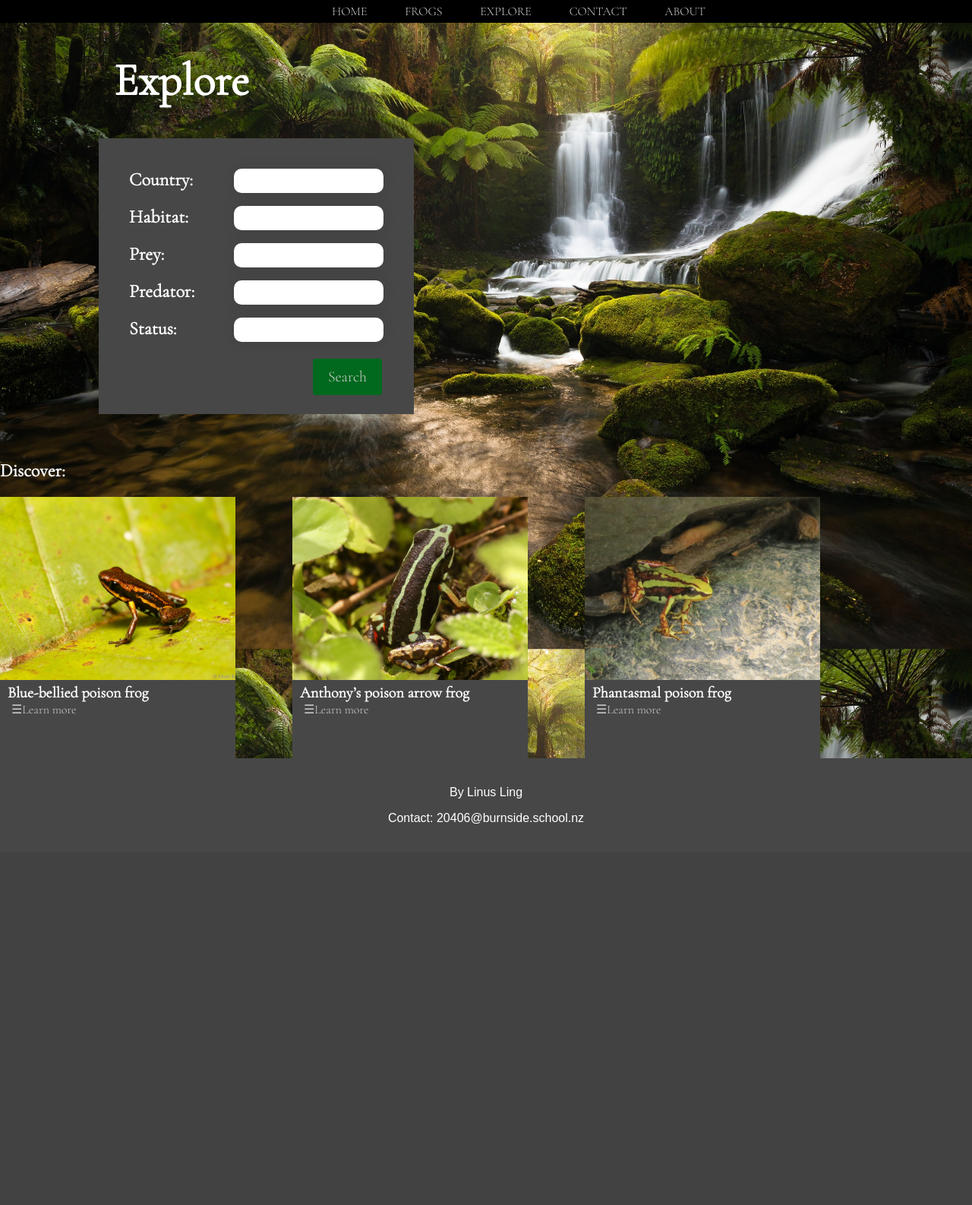
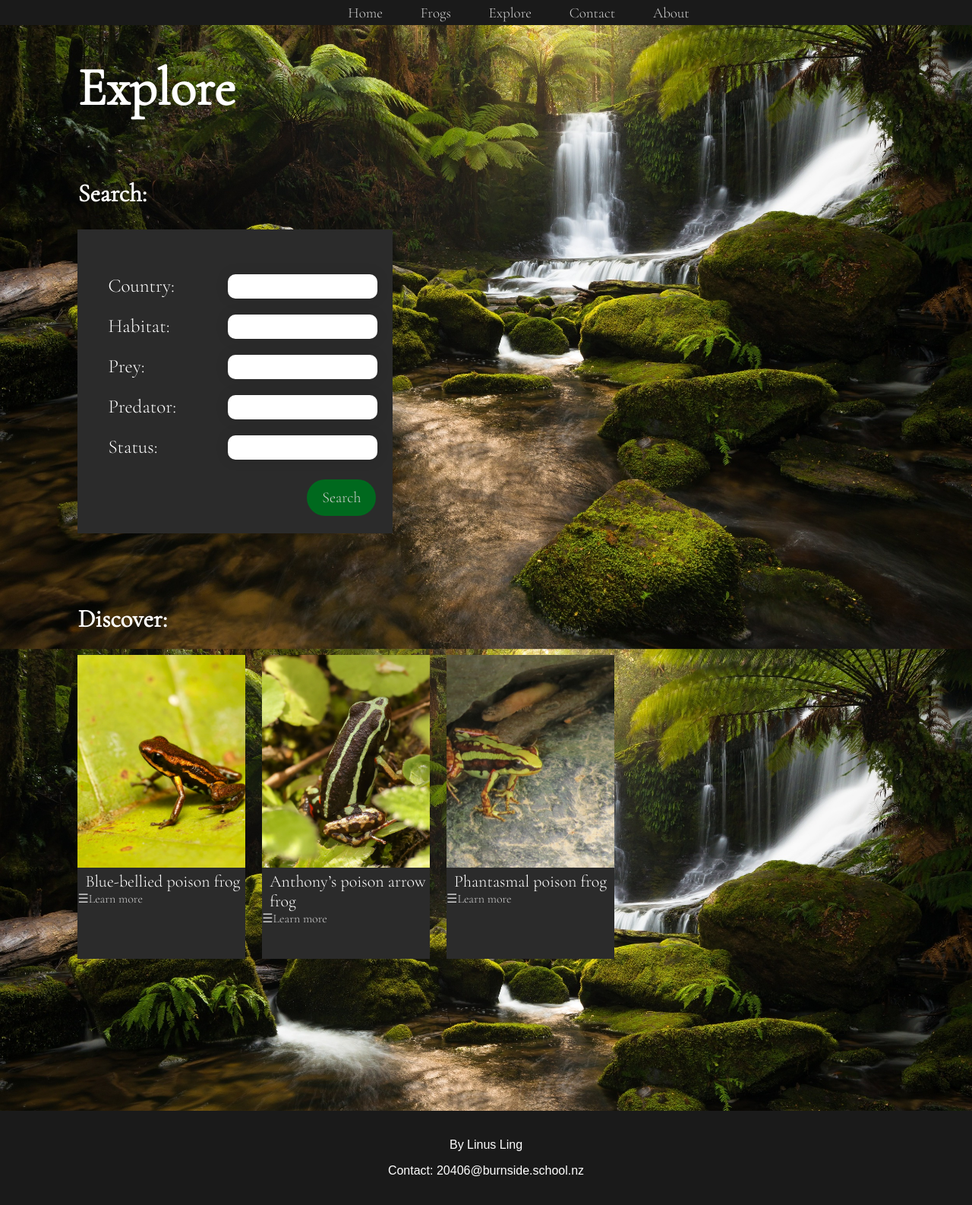
Before and after one commit to protrooper/Linuses-12DTP-project, a Flask app: page /explore in a window 1280 px wide. Shown: the whole page at 76% size. Before the commit the page ends 1085 px from the top, so only its background shows below. Run offline with Flask 3, Linux system fonts and the light colour scheme; data comes from the database, SQL or seed files in the repository.

Commit message:
fixed layout for explore page, changed home page layout, minor tweaks & optimizations for css

```diff
--- a/static/css/style.css
+++ b/static/css/style.css
@@ -11,16 +11,27 @@ body {
     background: url("background.jpg") center/cover fixed no-repeat;
     color:rgb(255, 255, 255);
 
-
     /**make sure footer stays at bottom
     https://dev.to/nehalahmadkhan/how-to-make-footer-stick-to-bottom-of-web-page-3i14- **/
     display: flex;
     flex-direction: column;
 }
 
+h1 {
+    margin: 0;
+    text-align: left;
+    font-size: 70px;
+    padding-left: 8%;
+    padding-top: 40px;
+}
 
-h1 {
-    font-size: 80px;
+h2 {
+    font-size: 33px;
+}
+
+a {
+    text-decoration: none;
+    color: #cfcfcf;
 }
 
 
@@ -33,7 +44,7 @@ h1 {
 }
 
 header {
-    background-color: #000000;
+    background-color: rgb(26, 26, 26);
 }
 
 /**clearfix
@@ -63,10 +74,7 @@ nav li {
 
 nav a {
     text-align: center;
-    color: #cfcfcf;
-    text-decoration: none;
-    font-size: 16px;
-    text-transform: uppercase;
+    font-size: 19px;
 }
 
 /**link hover animations**/
@@ -93,15 +101,12 @@ nav a:hover::before {
 }
 
 
-
-
-
 /**FOOTER
 -----------------------------------------------------------------**/
 
 .footer {
     font-family: Arial, Helvetica, sans-serif;
-    background-color: #474747;
+    background-color: rgb(26, 26, 26);
     text-align: center;
     margin: 0;
     margin-top: auto; /**make sure footer stays at bottom**/
@@ -109,97 +114,68 @@ nav a:hover::before {
 }
 
 
-
-
-
-
 /**HOME PAGE
 -----------------------------------------------------------------**/
 
 .home {
     width: 100%;
-    height: 100%;
+    height: 85vh;
     margin: 0 auto;
     padding: 0px;
-    background-color: #000000;
     padding-bottom: 16%;
-}
-
-.main {
-    margin: 0 auto;
-    width: 100%;
-    height: 750px;
-    padding: 0;
-
-    background: linear-gradient(0deg, rgba(0,0,0,1) 5%, rgba(17,25,1,0) 66%), url("home_page.jpg") center/cover scroll no-repeat ;
+    background: url("home_page.jpg") center/cover scroll no-repeat ;
+    position: relative;
 }
 
 
-.main h2 {
-    padding-top: 135px;
-    padding-left: 30px;
-    margin: 0;
-    text-align: left;
-    font-size: 80px;
-    color: white;
+.home h3 {
+    padding-left: 8%;
+    font-size: 24px;
 }
 
-.main h3 {
-    margin: 0 auto;
-    padding: 0;
-    padding-left: 30px;
-    text-align: left;
-    color: white;
+.content_wrapper {
+    width: 100%;
+    display: flex;
+    justify-content: center;
+    gap: 19px;
+    position: absolute;
+    bottom: 50px;
 }
 
+.content {
+    background-color: #00000083;
+    width: 23%;
+    padding: 20px;
+}
 
-/**"learn more" link hover animation"**/
+.button {
+    font-family: "Cormorant garamond", sans-serif;
+    font-size: 20px;
+    color: #cfcfcf;
+    background-color: #00691e;
+    border: none;
+    padding: 12px 20px;
+    border-radius: 100px ;
+    cursor: pointer;
+    margin: 5px 2px;
+    float: left;
+    transition: all ease-in-out 180ms;
+}
 
-.home a:hover {
+.button:hover {
+    background-color: #00421334;
     color: #ffffff;
 }
-
-.home a::before {
-    content: '';
-    display: block;
-    height: 3px;
-    background-color: #cfcfcf;
-    margin-left: 15px;
-    position: absolute;
-    bottom: 0px;
-    width: 0px;
-
-    transition: all ease-in-out 250ms;
-}
-
-.home a:hover::before {
-    width: 85px;
-}
-
-
-
-
-
-
 
 /**all_frogs page
 ----------------------------------------------------------------------------**/
 
-.all_frogs h2 {
-    margin: 0;
-    text-align: left;
-    font-size: 80px;
-    padding-left: 8%;
-    padding-top: 40px;
-}
-
+/**back_button hover animation**/
 .back_button {
     position: relative;
 }
 
 .back_button a {
-    color: #cfcfcf;
-    text-decoration: none;
     margin-top: 0;
     margin-left: 9%;
     padding-top: 20px;
@@ -230,7 +206,8 @@ nav a:hover::before {
     width: 101px;
 }
 
-
+/**grid items
+for all_frogs and search results pages**/
 
 .grid-item {
   background-color: rgb(43, 43, 43);
@@ -238,7 +215,7 @@ nav a:hover::before {
   transition: all ease-in-out 250ms;
 }
 
-/**hover animation**/
+/**grid item hover animation**/
 .grid-item:hover{
     transform: scale(1.1);
 }
@@ -285,7 +262,6 @@ nav a:hover::before {
 }
 
 
-
 /**frog page
 -------------------------------------------------------------------------**/
 
@@ -329,7 +305,6 @@ nav a:hover::before {
 }
 
 
-
 .info p {
     font-size: 16px;
     padding: 0;
@@ -357,35 +332,34 @@ nav a:hover::before {
 -------------------------------------------------------------------**/
 
 .explore {
-    font-size: 60px;
-    padding: 40px 20px 0;
-    margin: 0 130px;
-    float: left;
+    display: flex;
+    flex-wrap: wrap;
+    column-gap: 60px;
+    row-gap: 200px;
+    margin: 50px 0 200px 8%;
 }
 
-input[type=submit] {
-    font-family: "Cormorant garamond", sans-serif;
-    font-size: 20px;
-    color: #cfcfcf;
-    background-color: #00691e;
-    padding: 12px 20px;
-    border: none;
-    border-radius: 4px;
-    cursor: pointer;
-    margin: 5px 2px;
-    float: right;
+.input_container .button {
+    float:right;
+}
+
+.inputs {
+    width: 415px;
+    margin: 0;
+    height: 360px;
 }
 
 .input_container {
-    width: 375px;
-    background-color: #474747;
-    padding: 20px;
-    margin: 40px 130px;
-    float: left;
+    padding-top: 40px;
+    width: 100%;
+    height: 100%;
+    background-color: rgb(43, 43, 43);
 }
 
-.input_container h2 {
-    margin: 20px;
+.input_container h3 {
+    margin: 19px 20px 23px 40px;
+    font-size: 25px;
+    font-weight: 5;
 }
 
 .input_container input[list] {
@@ -400,9 +374,8 @@ input[type=submit] {
 /**random_frogs**/
 
 .discover {
+    width: 60%;
     margin: 0 ;
-    padding-right: 200px;
-    float: left;
     color: white;
 }
 
@@ -415,32 +388,34 @@ input[type=submit] {
 .random_frog_container {
     display: grid;
     grid-template-columns: 1fr 1fr 1fr;
-    grid-gap: 75px;
-    height: 43vh;
+    grid-gap: 22px;
+    height: 400px;
 }
 
 .random_frog_item {
-    background-color: #474747;
+    background-color: rgb(43, 43, 43);
+    transition: all ease-in-out 250ms;
+}
+
+/**hover animations**/
+
+.random_frog_item:hover {
+    transform: scale(1.1);
 }
 
 .link_container {
     position: relative;
 }
 
-.random_frog_container h4 {
+.random_frog_container h3 {
     margin: 0;
     padding-top: 0;
     padding-left: 10px;
     text-align: left;
-    font-size: 20px;
+    font-size: 22px;
+    font-weight: 4;
 }
 
-.random_frog_container a {
-    padding-left: 15px;
-    text-align: left;
-    color: #cfcfcf;
-    text-decoration: none;
-}
 
 /**INSERT PAGE
 -----------------------------------------------------------------------**/
--- a/templates/all_frogs.html
+++ b/templates/all_frogs.html
@@ -2,7 +2,7 @@
 {%block content%}
 
 <div class = "all_frogs">
-  <h2>Frogs:</h2>
+  <h1>Frogs:</h1>
   <form method="POST" id="sorting_form">
     <select class="sorting-dropdown" name="sort_key">
       <option value="1" {%if sort_key == "1"%}selected{% endif %}>Sort by Name</option>
--- a/templates/explore.html
+++ b/templates/explore.html
@@ -1,11 +1,13 @@
 {%extends "layout.html"%}
 {%block content%}
 
-
-<h1 class="explore">Explore</h1>
+<h1>Explore</h1>
+<div class="explore">
+    <div class = "inputs">
+        <h2>Search:</h2>
         <div class = "input_container">
             <form method="post" id="explore">
-    <h2>Country: <input list = "countries" name = "country" maxlength = "20" autocomplete="off"></h2>
+                <h3>Country: <input list = "countries" name = "country" maxlength = "20" autocomplete="off"></h3>
                 <datalist id = "countries">
                     <!--list possible search inputs -->
                     {%for item in countries %}
@@ -13,7 +15,7 @@
                     {%endfor%}
                 </datalist>
 
-    <h2>Habitat: <input list = "habitats" name = "habitat" maxlength = "20" autocomplete="off"></h2>
+                <h3>Habitat: <input list = "habitats" name = "habitat" maxlength = "20" autocomplete="off"></h3>
                 <datalist id = "habitats">
                     <!--list possible search inputs -->
                     {%for item in habitats %}
@@ -21,7 +23,7 @@
                     {%endfor%}
                 </datalist>
 
-    <h2>Prey: <input list = "preys" name = "prey" maxlength = "20" autocomplete="off"></h2>
+                <h3>Prey: <input list = "preys" name = "prey" maxlength = "20" autocomplete="off"></h3>
                 <datalist id = "preys">
                     <!--list possible search inputs -->
                     {%for item in preys %}
@@ -29,7 +31,7 @@
                     {%endfor%}
                 </datalist>
 
-    <h2>Predator: <input list = "predators" name = "predator" maxlength = "20" autocomplete="off"></h2>
+                <h3>Predator: <input list = "predators" name = "predator" maxlength = "20" autocomplete="off"></h3>
                 <datalist id = "predators">
                     <!--list possible search inputs -->
                     {%for item in predators %}
@@ -37,7 +39,7 @@
                     {%endfor%}
                 </datalist>
 
-    <h2>Status: <input list = "status" name = "statuses" maxlength = "20" autocomplete="off"></h2>
+                <h3>Status: <input list = "status" name = "statuses" maxlength = "20" autocomplete="off"></h3>
                 <datalist id = "status">
                     <!--list possible search inputs -->
                     {%for item in statuses %}
@@ -48,9 +50,10 @@
                 <!--default sort key-->
                 <input type="hidden" name="statuses" value="1">
 
-    <h2><input type = "submit" value = "Search"></h2>
+                <h3><input type = "submit" value = "Search" class="button"></h3>
 
             </form>
+        </div>
     </div>
 
 
@@ -59,12 +62,15 @@
         <div class = "random_frog_container">
             {%for item in frogs %}
                 <div class = "random_frog_item">
-                <img src = "{{item[2]}}" />
-                <h4>{{item[1]}}</h4>
+                    <a href = "/frog/{{item[0]}}"><img src = "{{item[2]}}" /></a>
+                    <h3>{{item[1]}}</h3>
+                    <div class = "link_container">
                         <a href = "/frog/{{item[0]}}"> ☰Learn more</a>
+                    </div>
                 </div>
             {%endfor%}
         </div>
     </div>
+</div>
 
 {%endblock%}
--- a/templates/insert_data.html
+++ b/templates/insert_data.html
@@ -87,7 +87,7 @@
             </datalist>
     </div>
 
-    <input type = "submit" value = "Submit">
+    <input type = "submit" value = "Submit" class="button">
     </div>
 </form>
 
--- a/templates/search.html
+++ b/templates/search.html
@@ -2,7 +2,7 @@
 {%block content%}
 
 <div class = "all_frogs">
-  <h2>Results:</h2>
+  <h1>Results:</h1>
   <div class = "back_button">
     <a href = "/explore"> ←Back</a>
   </div>
```
Also changed, not shown: templates/home.html (+34 -16 lines). Lines whose indentation alone changed are shown as unchanged.
